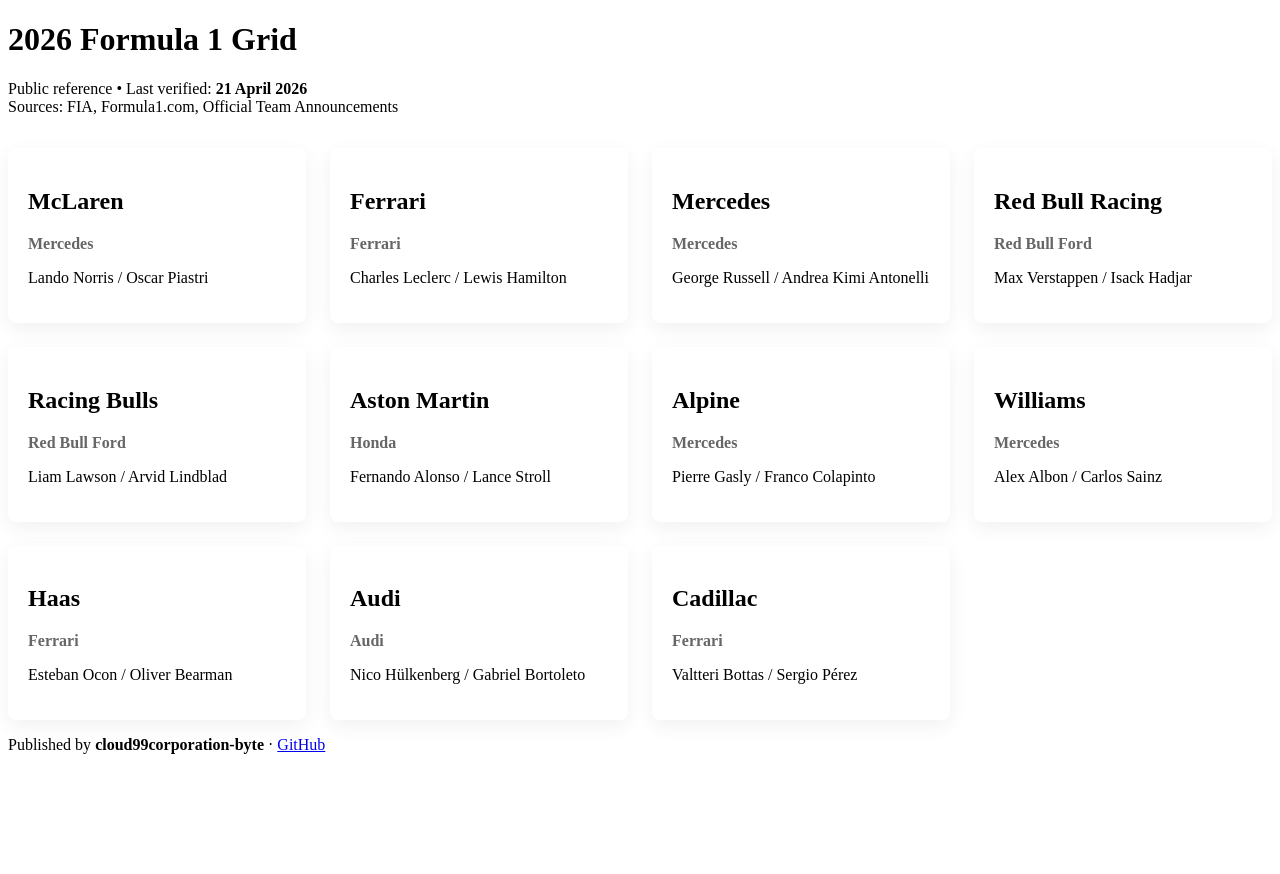
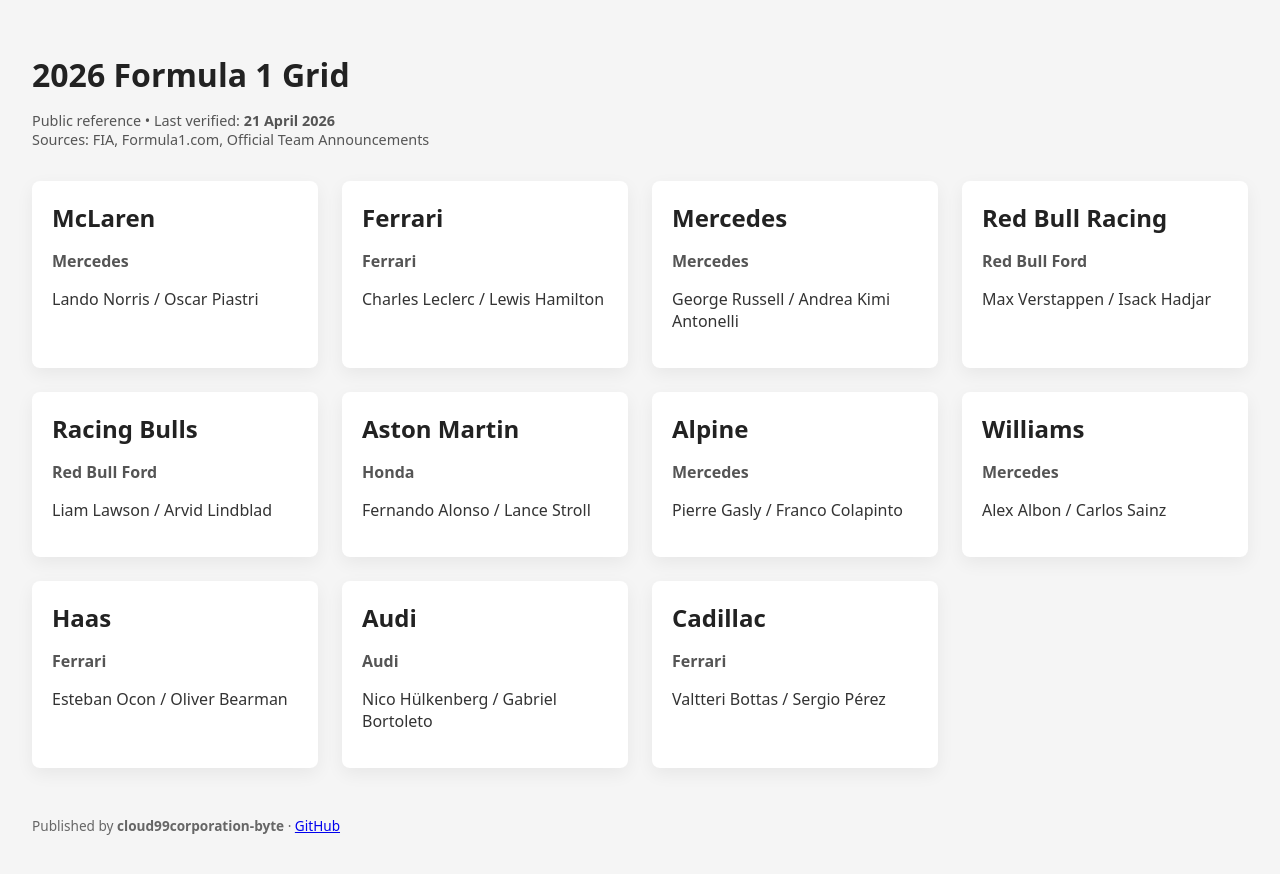
Before and after one commit to cloud99corporation-byte/f1-grid-reference, a plain HTML site: page index.html in a window 1280 px wide. Before the commit the page ends 800 px from the top, so only its background shows below. Drawn offline with Linux system fonts and the light colour scheme.

Commit message:
Refactor CSS styles and add new elements
Removed unused styles and added new styles for body, h1, and footer elements. Updated card styles for background color and box shadow.

```diff
--- a/styles/main.css
+++ b/styles/main.css
@@ -1,3 +1,20 @@
+body {
+  font-family: system-ui, -apple-system, BlinkMacSystemFont, sans-serif;
+  margin: 0;
+  padding: 2rem;
+  background: #f5f5f5;
+  color: #222;
+}
+
+h1 {
+  margin-bottom: 0.25rem;
+}
+
+.meta {
+  color: #555;
+  font-size: 0.9rem;
+}
+
 .grid {
   display: grid;
   grid-template-columns: repeat(auto-fill, minmax(260px, 1fr));
@@ -6,59 +23,29 @@
 }
 
 .card {
-  background: #fff;
+  background: #ffffff;
   padding: 1.25rem;
   border-radius: 8px;
-  box-shadow: 0 6px 20px rgba(0,0,0,0.06);
-  transition: transform 0.15s ease;
+  box-shadow: 0 6px 18px rgba(0, 0, 0, 0.06);
 }
 
-.card:hover {
-  transform: translateY(-3px);
-}
-
-.card img {
-  max-width: 120px;
-  margin-bottom: 1rem;
+.card h2 {
+  margin-top: 0;
+  margin-bottom: 0.5rem;
 }
 
 .engine {
   font-weight: 600;
-  color: #666;
+  color: #555;
 }
 
 .drivers {
   margin-top: 0.5rem;
-}
-.grid {
-  display: grid;
-  grid-template-columns: repeat(auto-fill, minmax(260px, 1fr));
-  gap: 1.5rem;
-  margin-top: 2rem;
+  color: #333;
 }
 
-.card {
-  background: #fff;
-  padding: 1.25rem;
-  border-radius: 8px;
-  box-shadow: 0 6px 20px rgba(0,0,0,0.06);
-  transition: transform 0.15s ease;
-}
-
-.card:hover {
-  transform: translateY(-3px);
-}
-
-.card img {
-  max-width: 120px;
-  margin-bottom: 1rem;
-}
-
-.engine {
-  font-weight: 600;
+footer {
+  margin-top: 3rem;
+  font-size: 0.85rem;
   color: #666;
 }
-
-.drivers {
-  margin-top: 0.5rem;
-}
```
